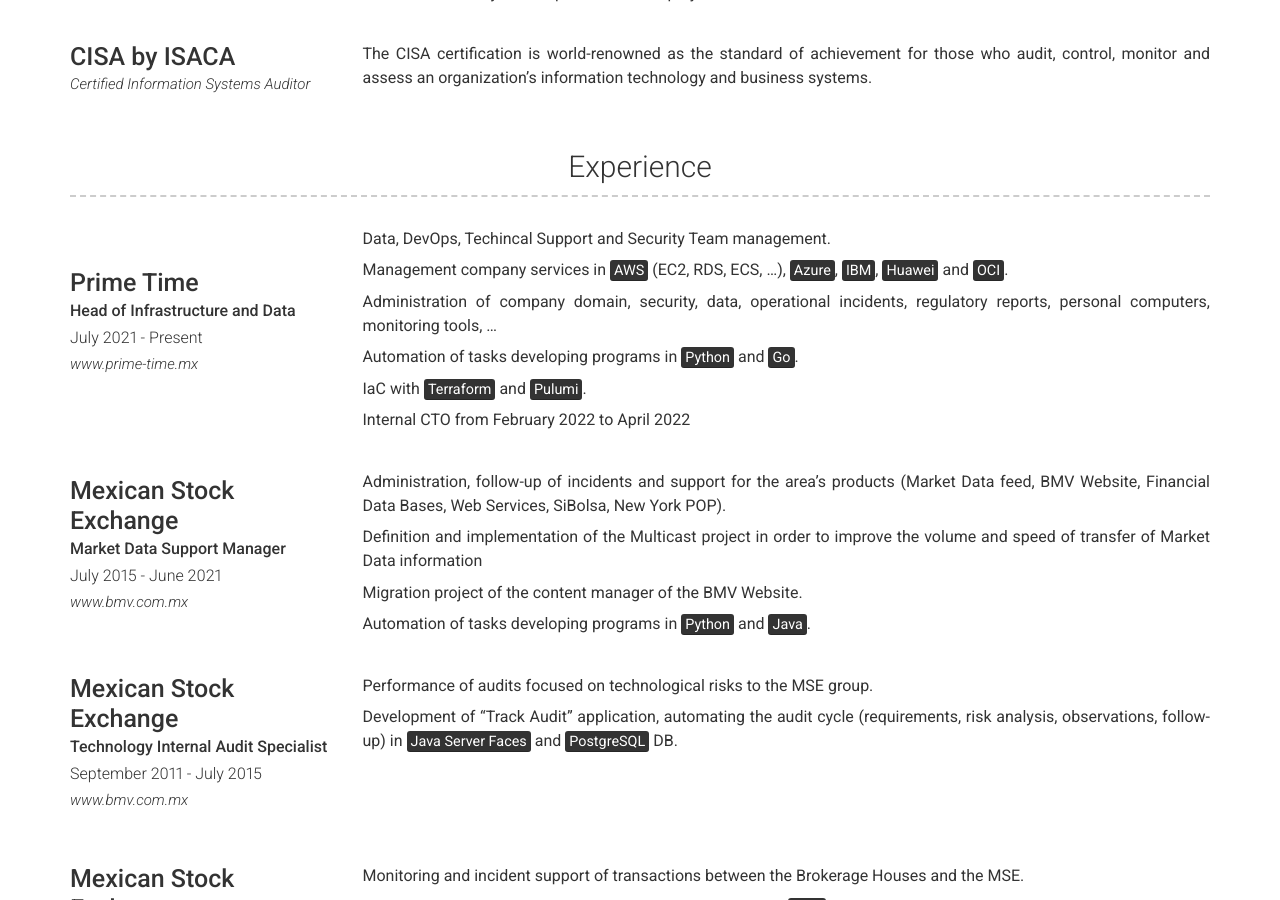
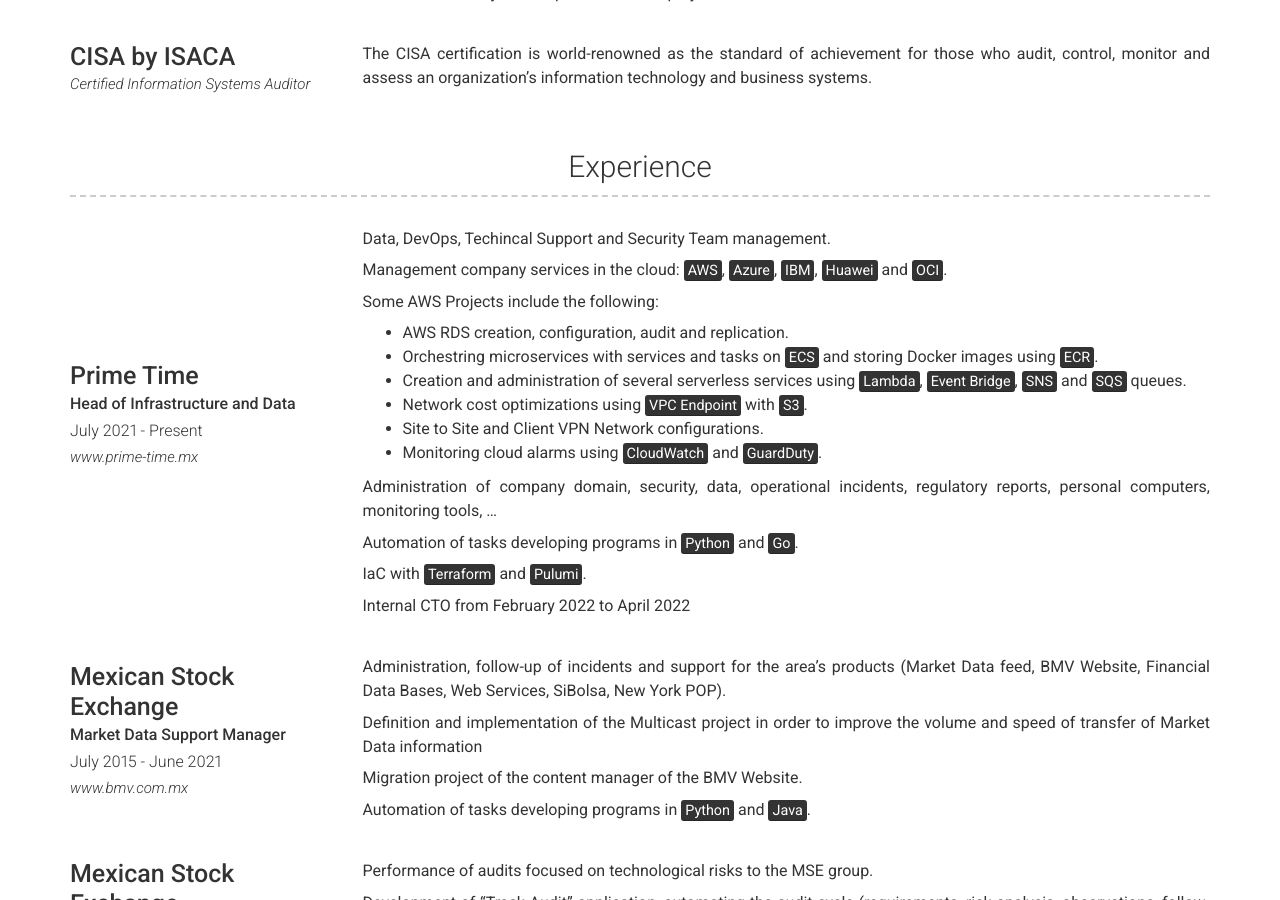
Before and after one commit to angeljach/angeljach.github.io, a Jekyll site: the page built from index.md, in a window 1280 px wide and 900 px high, scrolled down 700 px. Built offline with Jekyll 4.4.1, drawn with Linux system fonts in a browser that asks for light colours; nearby versions of some CDN libraries.

Commit message:
feat: detail on aws services used

```diff
--- a/_config.yml
+++ b/_config.yml
@@ -125,7 +125,15 @@ content:
         description: | # this will include new lines to allow paragraphs
           Data, DevOps, Techincal Support and Security Team management.
 
-          Management company services in <mark>AWS</mark> (EC2, RDS, ECS, …), <mark>Azure</mark>, <mark>IBM</mark>, <mark>Huawei</mark> and <mark>OCI</mark>.
+          Management company services in the cloud: <mark>AWS</mark>, <mark>Azure</mark>, <mark>IBM</mark>, <mark>Huawei</mark> and <mark>OCI</mark>.
+
+          Some AWS Projects include the following:
+          - AWS RDS creation, configuration, audit and replication.
+          - Orchestring microservices with services and tasks on <mark>ECS</mark> and storing Docker images using <mark>ECR</mark>.
+          - Creation and administration of several serverless services using <mark>Lambda</mark>, <mark>Event Bridge</mark>, <mark>SNS</mark> and <mark>SQS</mark> queues.
+          - Network cost optimizations using <mark>VPC Endpoint</mark> with <mark>S3</mark>.
+          - Site to Site and Client VPN Network configurations.
+          - Monitoring cloud alarms using <mark>CloudWatch</mark> and <mark>GuardDuty</mark>.
 
           Administration of company domain, security, data, operational incidents, regulatory reports,
           personal computers, monitoring tools, …
```
